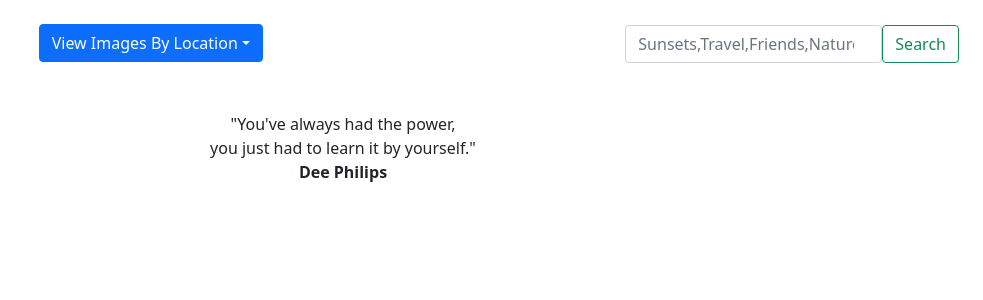
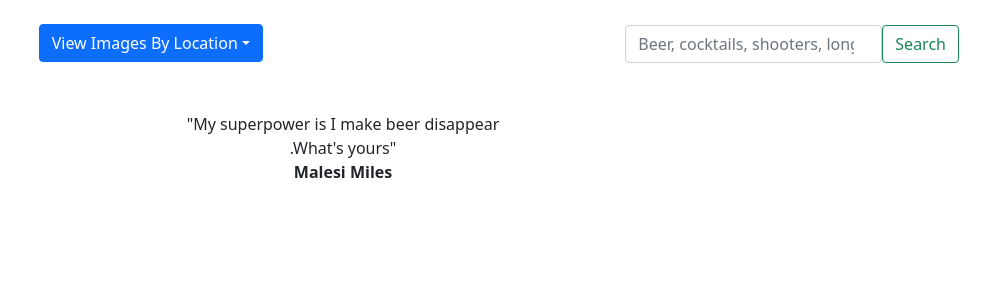
Before and after one commit to Jidraph1/Picasso, a Django app: template pictures/templates/display.html in a window 1280 px wide. Shown: the top 300 px of the page, without its empty margins (297-1280 px from the left). Run offline with Django 4.2, Linux system fonts and the light colour scheme; the template is opened without the code that fills it, so the values that code supplies are empty; some libraries are stand-ins or nearby versions; some web fonts are replaced.

Commit message:
modal class display

```diff
--- a/pictures/templates/display.html
+++ b/pictures/templates/display.html
@@ -27,7 +27,7 @@
         </ul>
         <form class="d-flex my-2 my-lg-0 ms-auto" action="{% url 'search_results' %}">
             <input class="form-control mr-sm-2 search-space" type="search" aria-label="Search" name="image"
-                placeholder="Sunsets,Travel,Friends,Nature" autocomplete="on">
+                placeholder="Beer, cocktails, shooters, long" autocomplete="on">
             <button class="btn btn-outline-success search-btn my-2 my-sm-0" type="submit">Search</button>
         </form>
     </div>
@@ -36,7 +36,7 @@
 <div class="container display-sec text-center">
     <!-- Random Quote -->
     <div class="container text-center mt-4">
-        <p>"You've always had the power, <br>you just had to learn it by yourself." <br><strong>Dee Philips</strong>
+        <p>"My superpower is I make beer disappear <br>.What's yours" <br><strong>Malesi Miles</strong>
         </p>
     </div>
     <!-- Displaying submitted pictures -->
```
